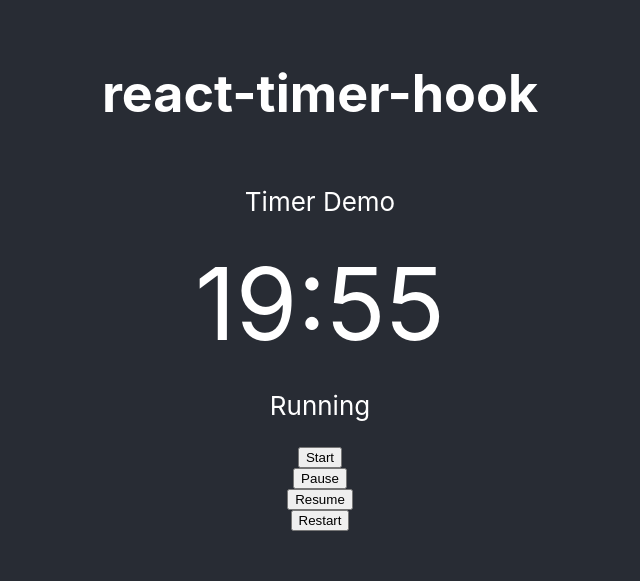
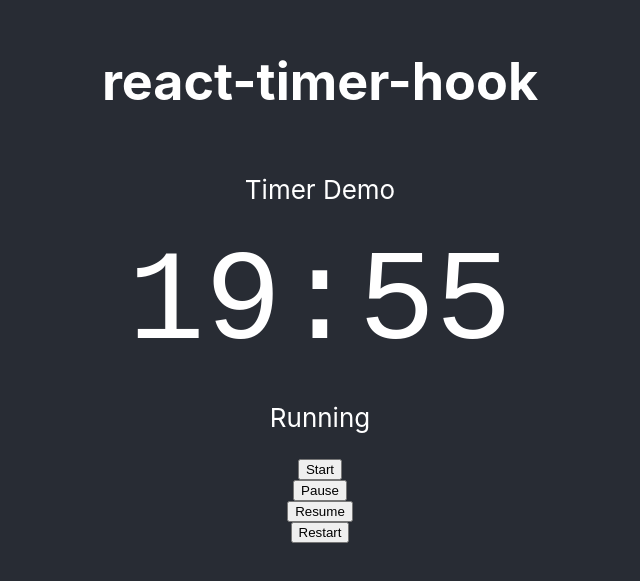
Before and after one commit to cesau78/bubble-buster, a React (Create React App) app: page / in a window 1280 px wide. Shown: the part 121-702 px from the top of the page, without its empty margins (320-960 px from the left). Built offline with nearby package versions, Linux system fonts and the light colour scheme.

Commit message:
timer display styling

```diff
--- a/src/App.css
+++ b/src/App.css
@@ -16,6 +16,10 @@
 .App-link {
   color: #61dafb;
 }
+.Timer {
+  font-size: 96pt;
+  font-family: monospace;
+}
 
 @keyframes App-logo-spin {
   from {
--- a/src/App.js
+++ b/src/App.js
@@ -25,7 +25,7 @@ function App() {
       <header className="App-header">
       <h1>react-timer-hook </h1>
       <p>Timer Demo</p>
-      <TimerDisplay style={{fontSize: '100px'}} days={days} hours={hours} minutes={minutes} seconds={seconds} />
+      <TimerDisplay className="Timer" days={days} hours={hours} minutes={minutes} seconds={seconds} />
       <p>{isRunning ? 'Running' : 'Not running'}</p>
       <button onClick={start}>Start</button>
       <button onClick={pause}>Pause</button>
```
